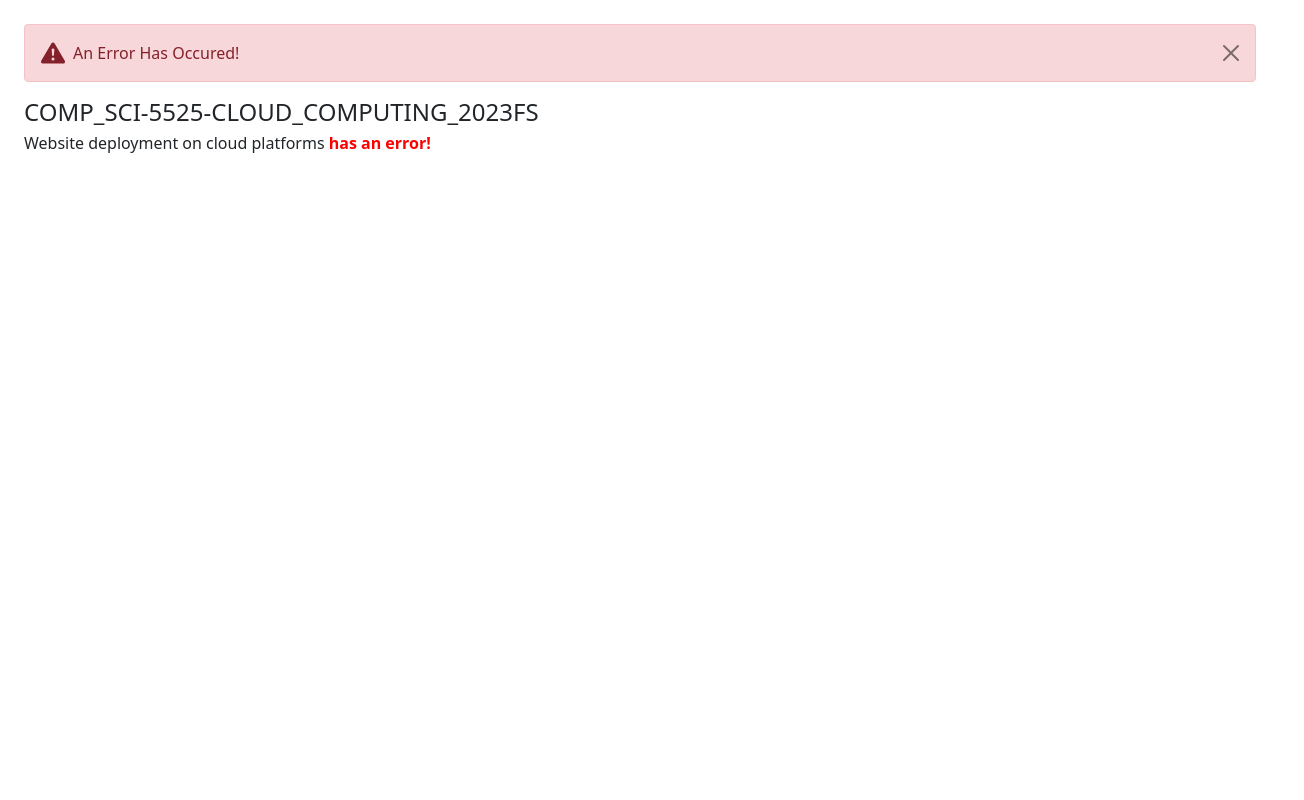
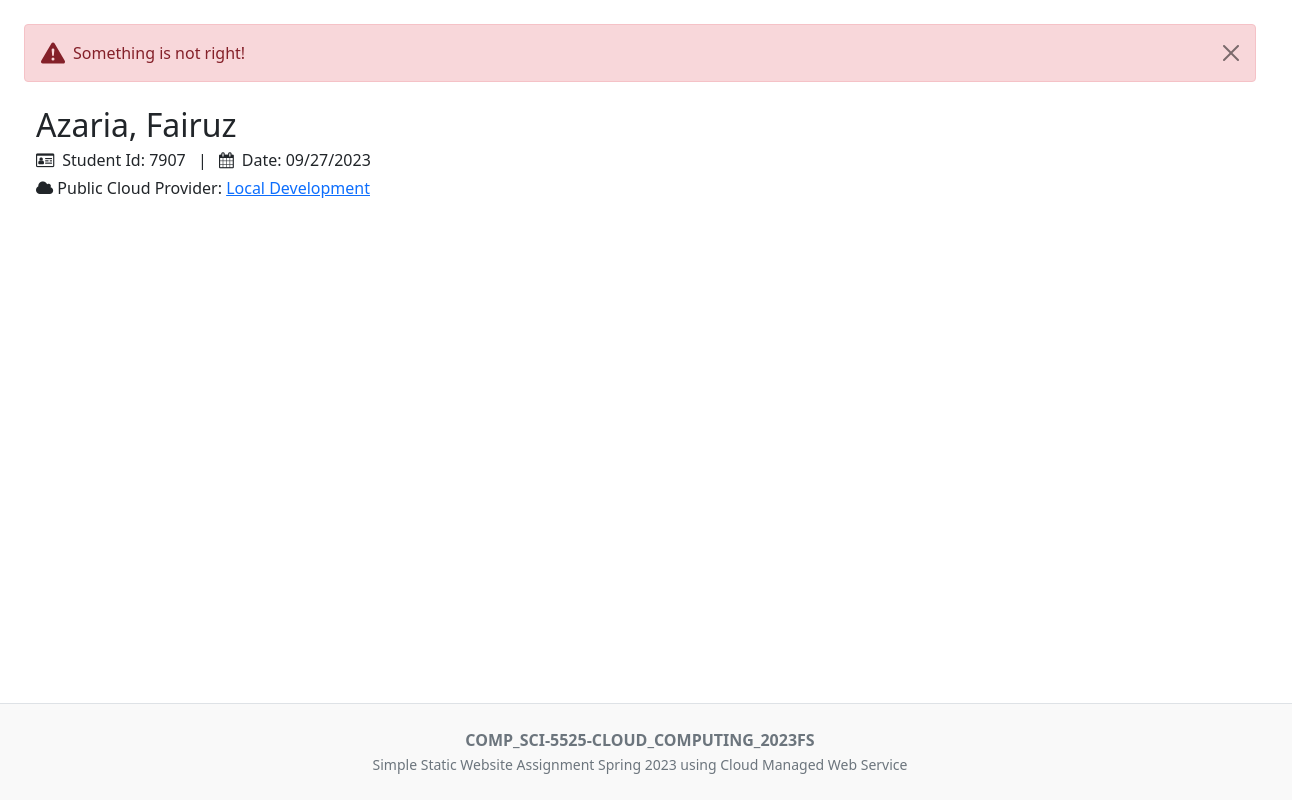
Before and after one commit to fairuz1/COMP_SCI-5525-CLOUD_COMPUTING_2023FS, a plain HTML site: page error.html in a window 1280 px wide. Shown: the whole page, 1304 px wide, since content can reach past the window. Drawn offline with nearby package versions, Linux system fonts and the light colour scheme.

Commit message:
add javascript functions

```diff
--- a/error.html
+++ b/error.html
@@ -10,23 +10,44 @@
 
     <!-- bootstrap 5 -->
     <link href="https://cdn.jsdelivr.net/npm/bootstrap@5.0.2/dist/css/bootstrap.min.css" rel="stylesheet" integrity="sha384-EVSTQN3/azprG1Anm3QDgpJLIm9Nao0Yz1ztcQTwFspd3yD65VohhpuuCOmLASjC" crossorigin="anonymous">
-
+    <link rel="stylesheet" href="https://cdnjs.cloudflare.com/ajax/libs/font-awesome/4.7.0/css/font-awesome.min.css">
 </head>
 <body>
-    <div class="m-4">
-        <!-- success alert -->
-        <div class="alert alert-danger d-flex align-items-center alert-dismissible fade show" role="alert">
-            <svg class="bi flex-shrink-0 me-2" width="24" height="24" role="img" aria-label="Error:"><use xlink:href="#exclamation-triangle-fill"/></svg>
-            An Error Has Occured!
-            <button type="button" class="btn-close" data-bs-dismiss="alert" aria-label="Close"></button>
-        </div>
+    <!-- error alert -->
+    <div class="alert alert-danger d-flex align-items-end alert-dismissible fade show m-4" role="alert">
+        <svg class="bi flex-shrink-0 me-2" width="24" height="24" role="img" aria-label="Error:"><use xlink:href="#exclamation-triangle-fill"/></svg>
+        Something is not right!
+        <button type="button" class="btn-close" data-bs-dismiss="alert" aria-label="Close"></button>
+    </div>
 
+    <div class="container-fluid m-4">
         <!-- main content -->
-        <div>
-            <h4 class="mb-1">COMP_SCI-5525-CLOUD_COMPUTING_2023FS</h4>
-            <p>Website deployment on cloud platforms <span style="color: red;"><b>has an error!</b></span></p>
+        <div class="row">
+            <div class="col">
+                <h2 id="name" class="mb-1">Azaria, Fairuz</h2>
+                <div id="data" class="mb-1">
+                    <span class="me-2"><i class="fa fa-id-card-o me-2" aria-hidden="true"></i>Student Id: 7907</span> |
+                    <span class="ms-2 mb-0"><i class="fa fa-calendar me-2" aria-hidden="true"></i>Date: <span id="date"></span></span>
+                </div>
+                <div class="">
+                    <span><i class="fa fa-cloud" aria-hidden="true"></i> Public Cloud Provider: <a id="cloudProvider" href="">Local Development</a></span>
+                </div>
+            </div>
         </div>
     </div>
+
+    <!-- Footer -->
+    <footer class="row text-center text-lg-start bg-white text-muted fixed-bottom">
+        <section class="d-flex justify-content-center justify-content-lg-between p-4 border-bottom">
+            <div class="me-5 d-none d-lg-block"></div>
+        </section>
+
+        <div class="text-center p-4" style="background-color: rgba(0, 0, 0, 0.025);">
+            <p class="text-reset fw-bold mb-0" href="">COMP_SCI-5525-CLOUD_COMPUTING_2023FS</p>
+            <small>Simple Static Website Assignment Spring 2023 using Cloud Managed Web Service</small>
+        </div>
+    </footer>
+    <!-- Footer -->
 
     <!-- svg icons -->
     <svg xmlns="http://www.w3.org/2000/svg" style="display: none;">
@@ -43,6 +64,42 @@
 
     <!-- bootstrap js -->
     <script src="https://cdn.jsdelivr.net/npm/@popperjs/core@2.9.2/dist/umd/popper.min.js" integrity="sha384-IQsoLXl5PILFhosVNubq5LC7Qb9DXgDA9i+tQ8Zj3iwWAwPtgFTxbJ8NT4GN1R8p" crossorigin="anonymous"></script>
-<script src="https://cdn.jsdelivr.net/npm/bootstrap@5.0.2/dist/js/bootstrap.min.js" integrity="sha384-cVKIPhGWiC2Al4u+LWgxfKTRIcfu0JTxR+EQDz/bgldoEyl4H0zUF0QKbrJ0EcQF" crossorigin="anonymous"></script>
+    <script src="https://cdn.jsdelivr.net/npm/bootstrap@5.0.2/dist/js/bootstrap.min.js" integrity="sha384-cVKIPhGWiC2Al4u+LWgxfKTRIcfu0JTxR+EQDz/bgldoEyl4H0zUF0QKbrJ0EcQF" crossorigin="anonymous"></script>
+    <script>
+        init();
+
+        function init() {
+            getCurrentDate();
+            getCloudProviderName();
+        }
+
+        function getCurrentDate() {
+            let today = new Date();
+            let dd = String(today.getDate()).padStart(2, '0');
+            let mm = String(today.getMonth() + 1).padStart(2, '0');
+            let yyyy = today.getFullYear();
+
+            today = mm + '/' + dd + '/' + yyyy;
+            document.getElementById('date').innerHTML = today;
+        };
+
+        function getCloudProviderName() {
+            let pageUrl = window.location.href;
+            let link = document.getElementById('cloudProvider');
+            if (pageUrl === 'http://fairuzbucket.s3-website.us-east-2.amazonaws.com') {
+                link.innerHTML = 'Amazon Web Services';
+                link.href = 'https://aws.amazon.com/';
+            } else if (pageUrl === 'https://azariastorage.z13.web.core.windows.net') {
+                link.innerHTML = 'Microsoft Azure';
+                link.href = 'https://azure.microsoft.com/en-us';
+            } else if (pageUrl === 'https://storage.googleapis.com/azariabucket/index.html') {
+                link.innerHTML = 'Google Cloud';
+                link.href = 'https://cloud.google.com/?hl=en';
+            } else {
+                link.innerHTML = 'Local Development';
+                link.href = '';
+            }
+        };
+    </script>
 </body>
 </html>
```
Also changed, not shown: index.html (+63 -5 lines).
